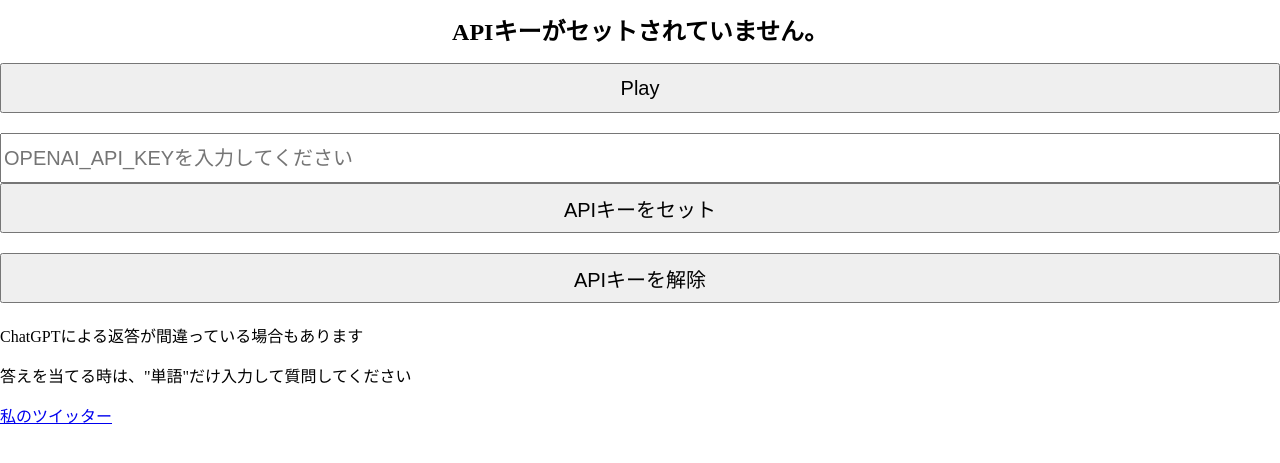
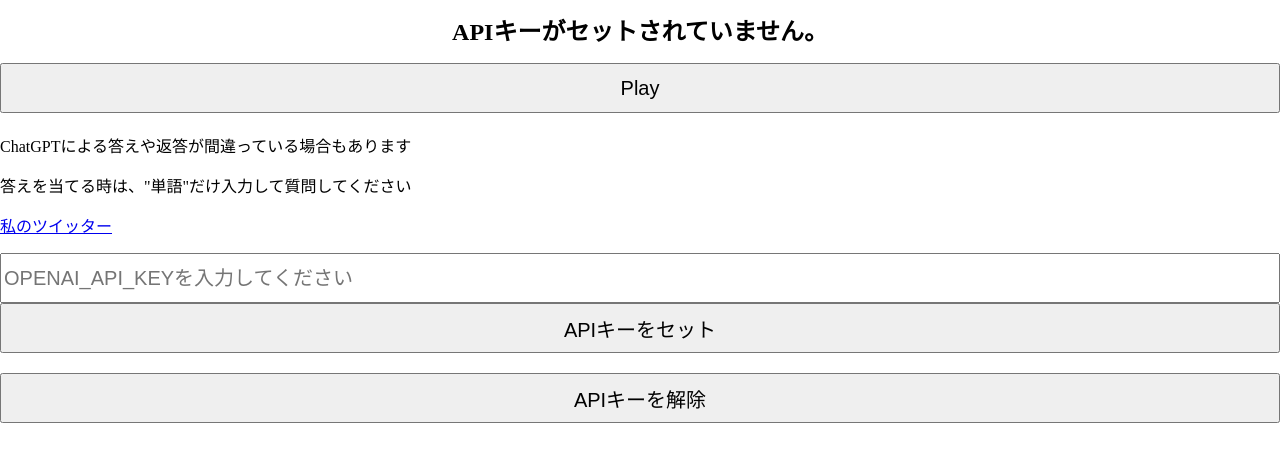
Before and after one commit to RYU9onna/aki3, a Flask app: page / in a window 1280 px wide. Shown: the part 210-673 px from the top of the page. Run offline with Flask 2, Linux system fonts and the light colour scheme.

Commit message:
Update index.html

```diff
--- a/templates/index.html
+++ b/templates/index.html
@@ -55,6 +55,11 @@
             <button type="submit" name="play">Play</button>
         </form>
     {% endif %}
+    <p>ChatGPTによる答えや返答が間違っている場合もあります</p>
+    <p>答えを当てる時は、"単語"だけ入力して質問してください</p>
+    <a href="https://twitter.com/aki_ne_chan">私のツイッター</a>
+    <p></p>
+    <p></p>
     <form method="POST">
     <input type="text" name="api_key" placeholder="OPENAI_API_KEYを入力してください">
         <button type="submit" name="set_api_key">APIキーをセット</button>
@@ -63,9 +68,6 @@
     <form method="POST">
         <button type="submit" name="clear_api_key">APIキーを解除</button>
     </form>
-    <p>ChatGPTによる返答が間違っている場合もあります</p>
-    <p>答えを当てる時は、"単語"だけ入力して質問してください</p>
-    <a href="https://twitter.com/aki_ne_chan">私のツイッター</a>
     <p></p>
     <p></p>
 </body>
```
